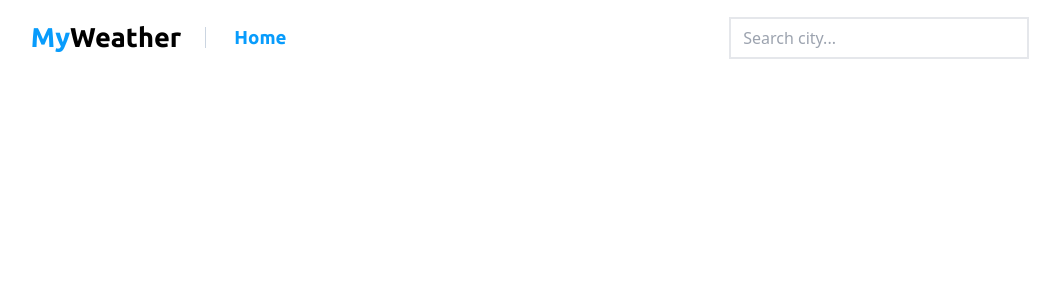
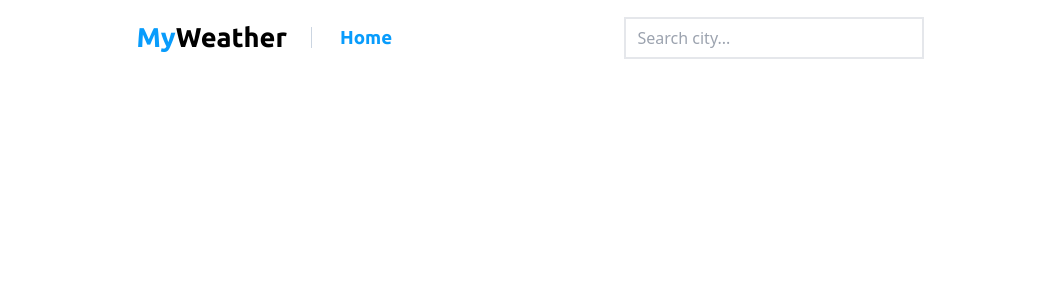
Before and after one commit to udborets/weather-app, a Next.js app: page / in a window 1280 px wide. Shown: the top 300 px of the page, without its empty margins (110-1170 px from the left). Built offline with nearby package versions, Linux system fonts and the light colour scheme.

Commit message:
change header content positioning

```diff
--- a/components/Header/Header.tsx
+++ b/components/Header/Header.tsx
@@ -8,7 +8,7 @@ import { ubuntuBold } from "@/fonts/ubuntu";
 const Header = () => {
   return (
     <header className="header h-[80px] p-4 w-full min-w-full flex justify-center">
-      <div className="header__container flex w-4/5 h-full min-h-full justify-between">
+      <div className="header__container flex w-4/5 h-full min-h-full justify-around gap-4">
         <div className="header__left flex">
           <Link href="/" className="header__title w-fit h-fit self-center ">
             <h2 className="title__text w-fit h-fit">
```
